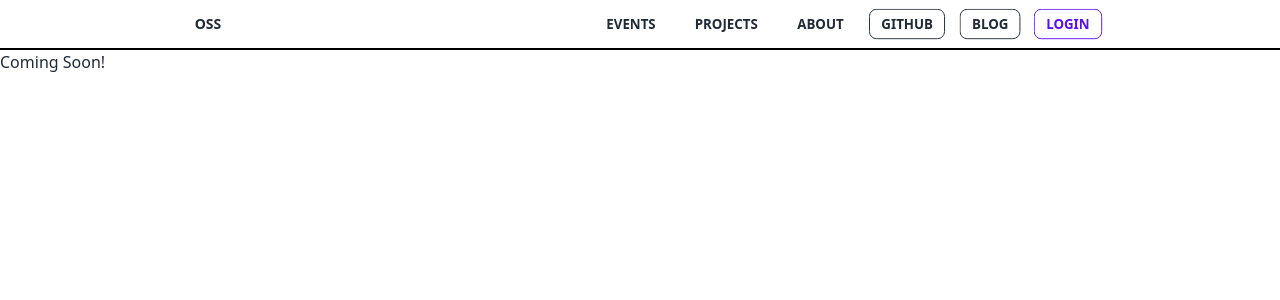
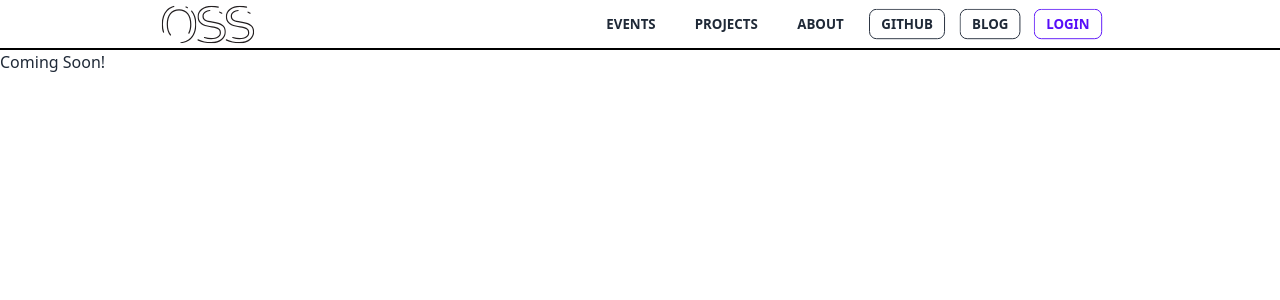
Before and after one commit to vermaaarti/ossgecr.github.io, a React (Create React App) app: page / in a window 1280 px wide. Shown: the top 300 px of the page. Built offline with nearby package versions, Linux system fonts and the light colour scheme.

Commit message:
change logo text with svg

```diff
--- a/src/components/Header.js
+++ b/src/components/Header.js
@@ -1,4 +1,5 @@
 import { Link } from "react-router-dom";
+import logo from "./images/logo.svg";
 import styles from "./Header.module.css";
 
 const Header = () => {
@@ -52,7 +53,9 @@ const Header = () => {
       </div>
       <div className={styles.logo}>
         <button className="btn btn-md btn-ghost">
-          <Link to="/">OSS</Link>
+          <Link to="/">
+            <img src={logo} />
+          </Link>
         </button>
       </div>
 
```
